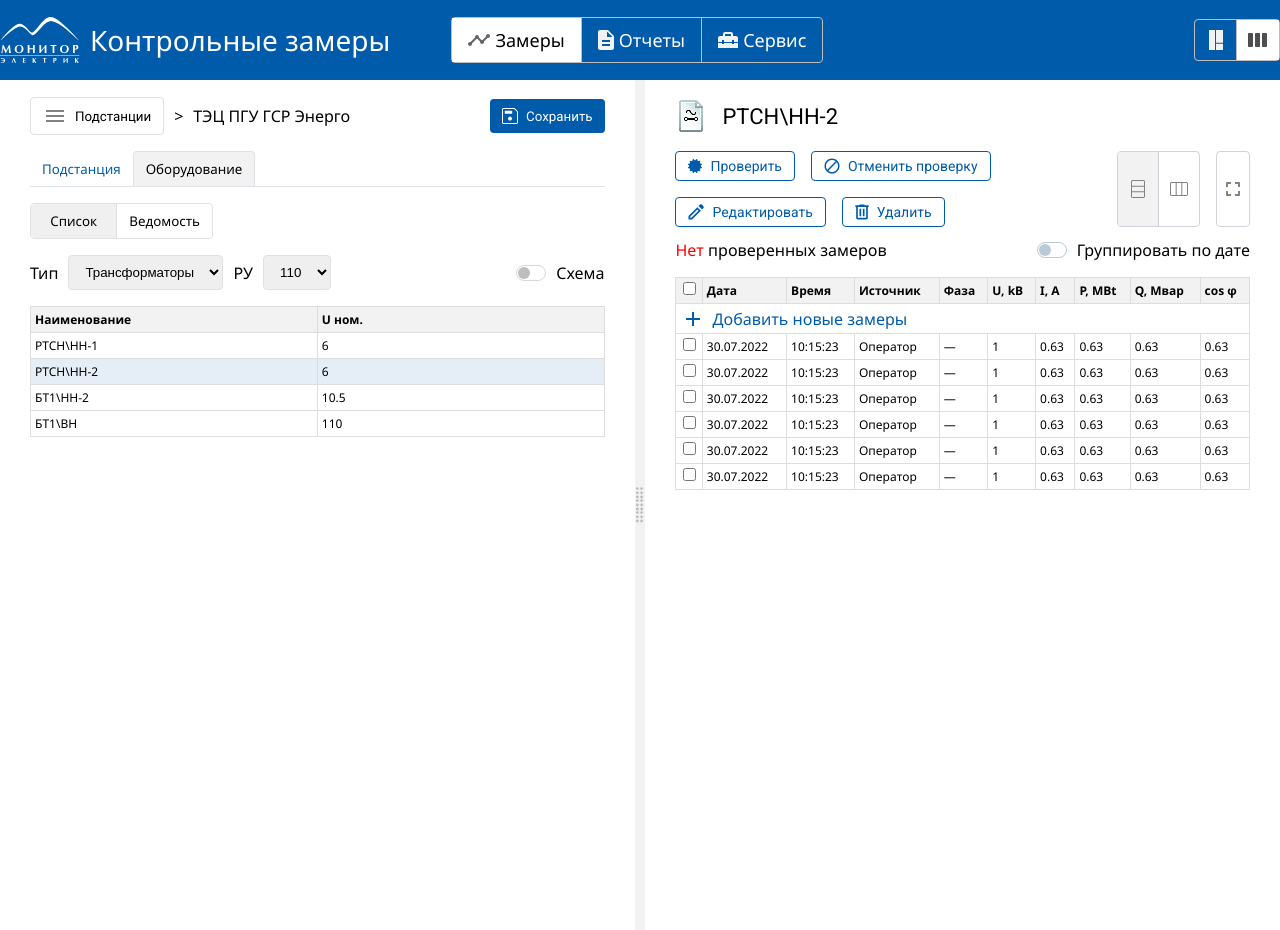
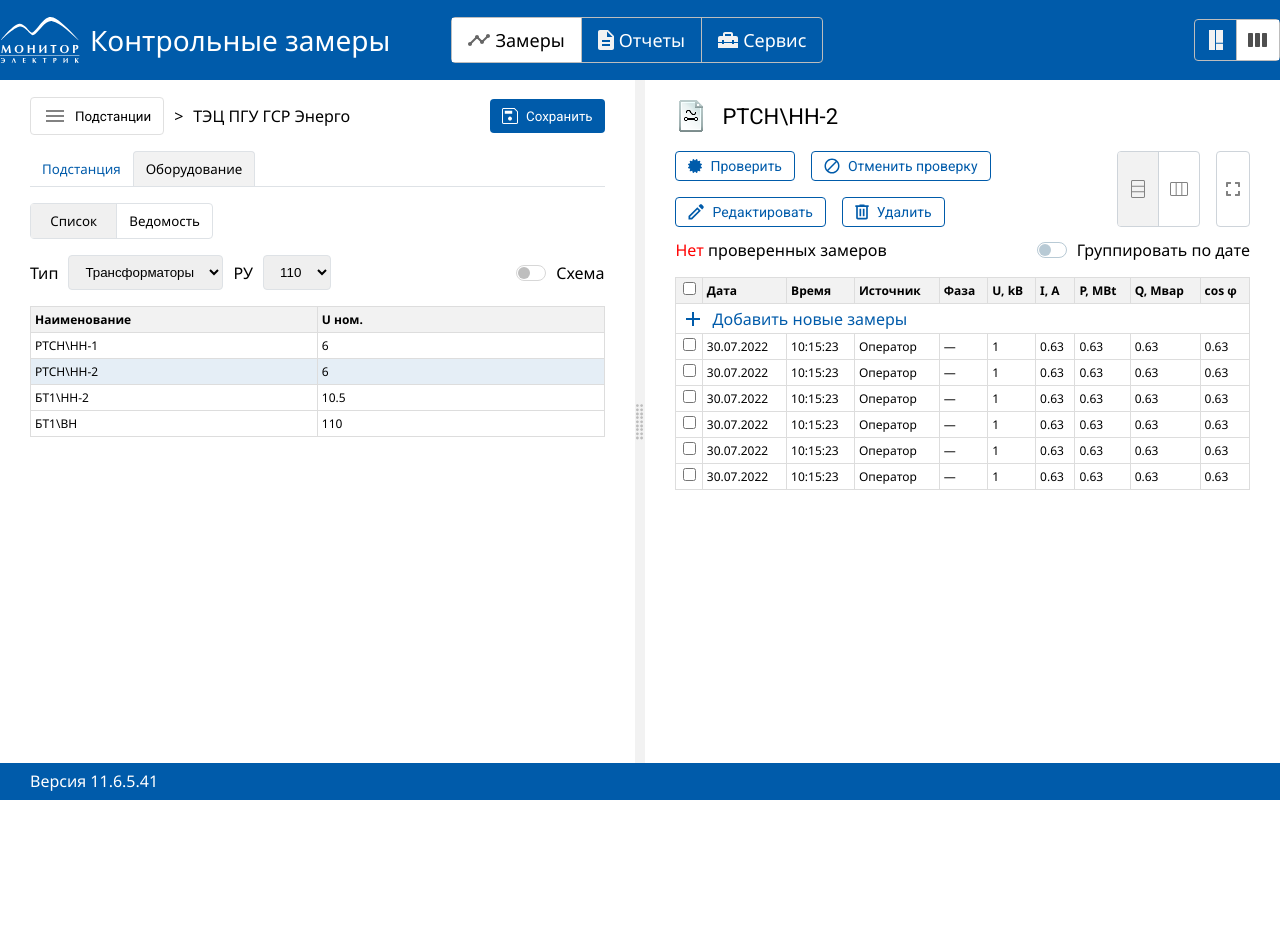
Before and after one commit to Nikitabkv/testMonitor, an Angular app: page / in a window 1280 px wide. After the commit the page ends 800 px from the top, so only its background shows below. Built offline with nearby package versions, Linux system fonts and the light colour scheme.

Commit message:
feat, style: add footer component, 100% height app for any resolution

```diff
--- a/src/app/app.component.css
+++ b/src/app/app.component.css
@@ -1,6 +1,6 @@
 .sections__wrapper {
   display: flex;
-  height: 850px;
+  flex-grow: 1;
   width: 100%;
 }
 
--- a/src/app/app.component.html
+++ b/src/app/app.component.html
@@ -20,6 +20,7 @@
       <app-metering/>
     </section>
   </div>
+  <app-footer/>
 </main>
 
 <router-outlet />
--- a/src/app/app.component.ts
+++ b/src/app/app.component.ts
@@ -3,11 +3,12 @@ import { RouterOutlet } from '@angular/router';
 import {HeaderComponent} from "./header/header.component";
 import {SubstationsComponent} from "./substations/substations.component";
 import {MeteringComponent} from "./metering/metering.component";
+import {FooterComponent} from "./footer/footer.component";
 
 @Component({
   selector: 'app-root',
   standalone: true,
-  imports: [RouterOutlet, HeaderComponent, SubstationsComponent, MeteringComponent],
+  imports: [RouterOutlet, HeaderComponent, SubstationsComponent, MeteringComponent, FooterComponent],
   templateUrl: './app.component.html',
   styleUrl: './app.component.css'
 })
--- /dev/null
+++ b/src/app/footer/footer.component.css
@@ -0,0 +1,10 @@
+footer {
+  height: 37px;
+  background-color: #005baa;
+  color: white;
+}
+
+span {
+  padding-left: 30px;
+  line-height: 37px;
+}
--- /dev/null
+++ b/src/app/footer/footer.component.html
@@ -0,0 +1,3 @@
+<footer>
+  <span>Версия {{version}}</span>
+</footer>
--- /dev/null
+++ b/src/app/footer/footer.component.ts
@@ -0,0 +1,12 @@
+import { Component } from '@angular/core';
+
+@Component({
+  selector: 'app-footer',
+  standalone: true,
+  imports: [],
+  templateUrl: './footer.component.html',
+  styleUrl: './footer.component.css'
+})
+export class FooterComponent {
+  version = '11.6.5.41';
+}
--- a/src/styles.css
+++ b/src/styles.css
@@ -6,6 +6,16 @@
   src: url('../public/SegoeUI.ttf') format('ttf');
   font-weight: normal;
   font-style: normal;
+}
+
+html, body {
+  height: 100%;
+}
+
+main {
+  display: flex;
+  flex-direction: column;
+  min-height: 100vh;
 }
 
 body {
```
Also changed, not shown: 1 other file (tests, documents, lock files or other folders).
